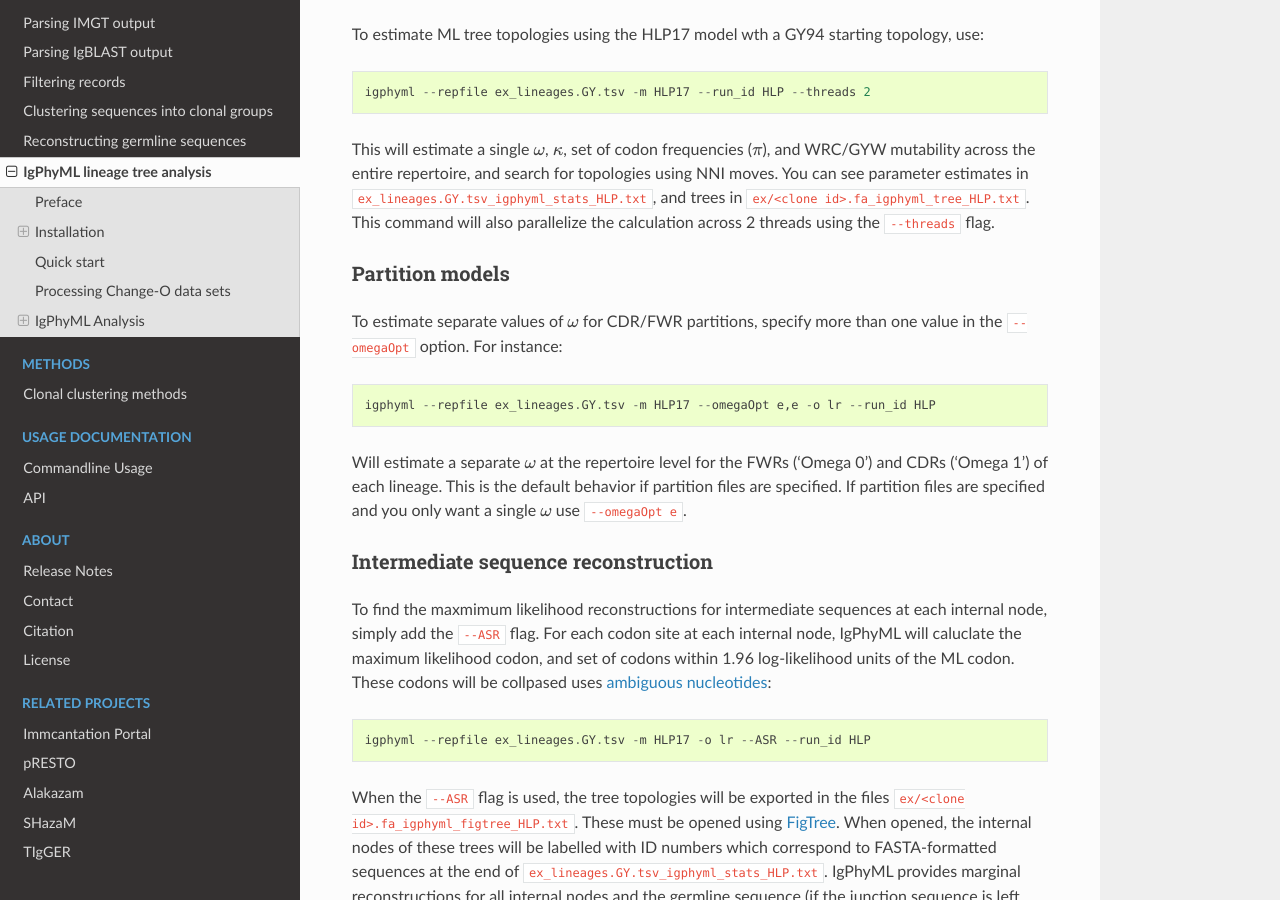
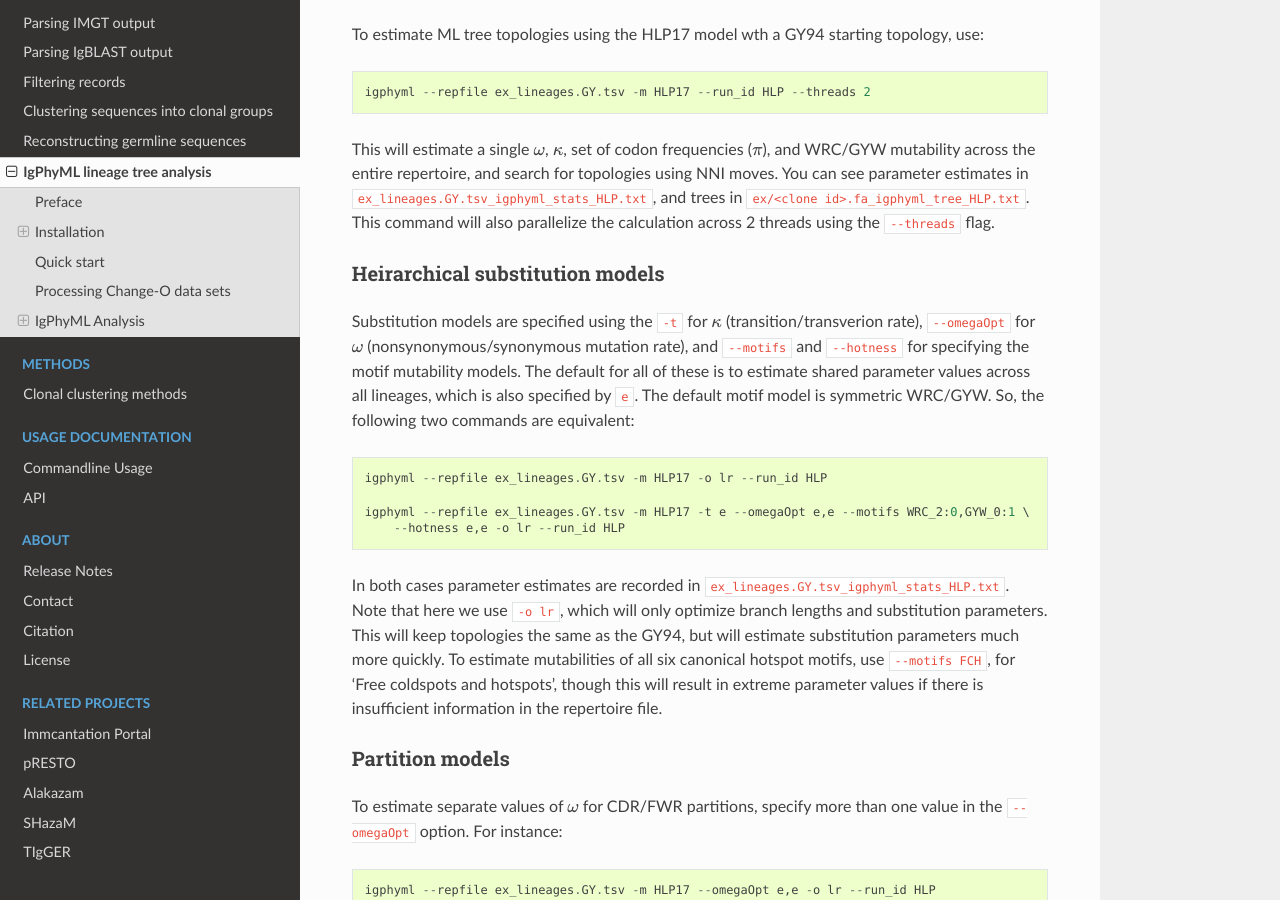
Before and after one commit to immcantation/changeo, a Sphinx documentation site: the page built from docs/examples/igphyml.rst, in a window 1280 px wide and 900 px high, scrolled down 4894 px. Built offline with Sphinx 7.4.7 and the Read the Docs theme 2.0.0, drawn with Linux system fonts in a browser that asks for light colours; formulas are drawn with MathJax 3.

Commit message:
update to igphyml docs2

```diff
--- a/docs/examples/igphyml.rst
+++ b/docs/examples/igphyml.rst
@@ -260,6 +260,32 @@ see parameter estimates in
 parallelize the calculation across 2 threads using the ``--threads``
 flag.
 
+Heirarchical substitution models
+~~~~~~~~~~~~~~~~~~~~~~~~~~~~~~~~~~~~~~~~~~~~~~~~~~~~~~~~~~~~~~~~~~~~~~~~~~~~~~~
+
+Substitution models are specified using the ``-t`` for :math:`\kappa`
+(transition/transverion rate), ``--omegaOpt`` for :math:`\omega`
+(nonsynonymous/synonymous mutation rate), and ``--motifs`` and
+``--hotness`` for specifying the motif mutability models. The default
+for all of these is to estimate shared parameter values across all
+lineages, which is also specified by ``e``. The default motif model is
+symmetric WRC/GYW. So, the following two commands are equivalent::
+
+    igphyml --repfile ex_lineages.GY.tsv -m HLP17 -o lr --run_id HLP
+
+    igphyml --repfile ex_lineages.GY.tsv -m HLP17 -t e --omegaOpt e,e --motifs WRC_2:0,GYW_0:1 \
+        --hotness e,e -o lr --run_id HLP
+
+In both cases parameter estimates are recorded in
+``ex_lineages.GY.tsv_igphyml_stats_HLP.txt``. Note that here we use
+``-o lr``, which will only optimize branch lengths and substitution
+parameters. This will keep topologies the same as the GY94, but will
+estimate substitution parameters much more quickly. To estimate
+mutabilities of all six canonical hotspot motifs, use ``--motifs FCH``,
+for ‘Free coldspots and hotspots’, though this will result in extreme
+parameter values if there is insufficient information in the
+repertoire file.
+
 Partition models
 ~~~~~~~~~~~~~~~~~~~~~~~~~~~~~~~~~~~~~~~~~~~~~~~~~~~~~~~~~~~~~~~~~~~~~~~~~~~~~~~
 
```
